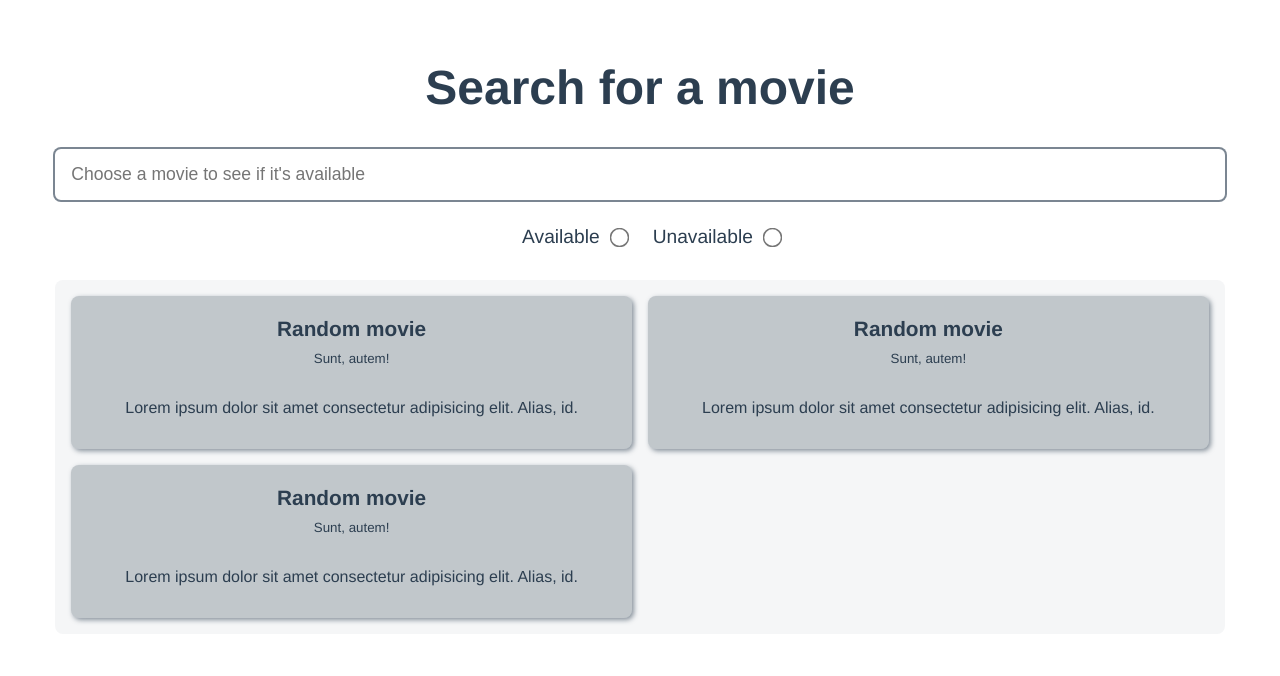
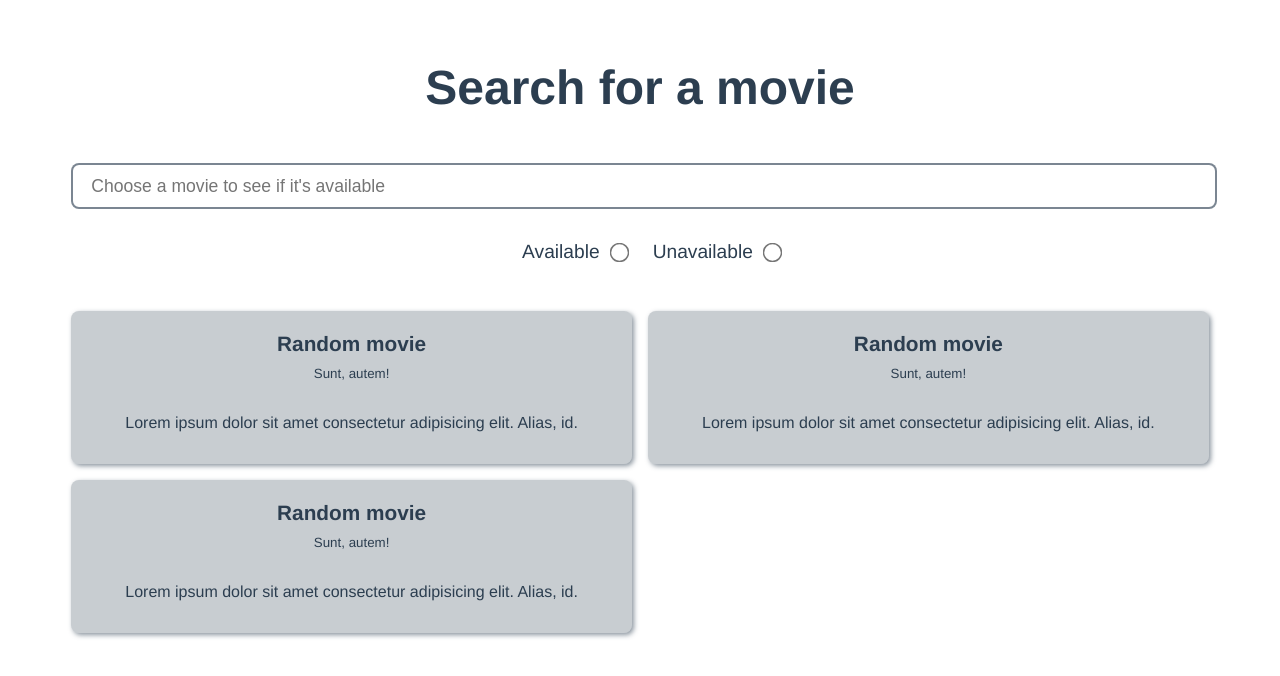
Before and after one commit to PauGarciaMartinez/m10.5-vuex-searcher, a Vue app in the folder m10.5-vuex-search/: page / in a window 1280 px wide. Shown: the top 676 px of the page. Built offline with nearby package versions, Linux system fonts and the light colour scheme.

Commit message:
Improve UI design

```diff
--- a/m10.5-vuex-search/src/components/Searcher.vue
+++ b/m10.5-vuex-search/src/components/Searcher.vue
@@ -3,10 +3,14 @@
 
   <h1>{{ title }}</h1>
 
-  <input
-    type="text"
-    :placeholder="placeholder"
-    class="search-bar">
+  <div class="search-container">
+    <input
+      type="text"
+      :placeholder="placeholder"
+      class="search-bar">
+  </div>
+
+
   <div class="radio-container">
     <label for="available">{{ available }}</label>
       <input
--- a/m10.5-vuex-search/src/styles/css/searcher.css
+++ b/m10.5-vuex-search/src/styles/css/searcher.css
@@ -6,15 +6,22 @@ h1 {
 
 /* SEARCH BAR */
 
+.search-container {
+  width: 90%;
+  margin: 2rem auto;
+  margin-bottom: 1rem;
+  padding: 1rem;
+  border-radius: 0.5rem;
+}
+
 .search-bar {
-  width: 90%;
-  height: 1.2rem;
+  width: 100%;
+  height: 2.5rem;
   border: 2px solid #2c3e509f;
   border-radius: 0.5rem;
   outline: none;
-  padding: 1rem;
   font-size: 1.1rem;
-  margin-bottom: 1.5rem;
+  text-indent: 1rem;
 }
 
 /* RADIO BUTTONS */
@@ -51,6 +58,5 @@ label {
   margin: 2rem auto;
   padding: 1rem;
   border-radius: 0.5rem;
-  background-color: #2c3e500c;
 
 }
```
